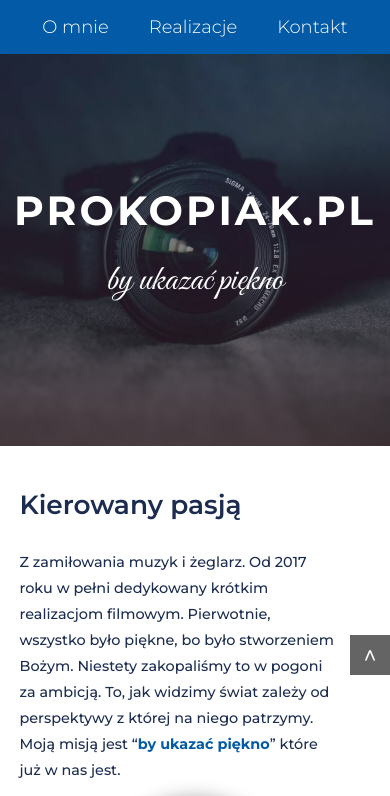
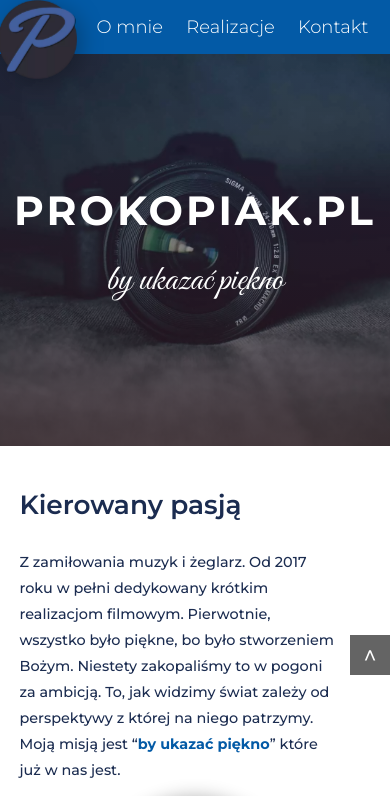
Before and after one commit to Rehaeel/rafal.prokopiak.pl, a React (Create React App) app: page / in a window 390 px wide. Shown: the top 796 px of the page. Built offline with nearby package versions, Linux system fonts and the light colour scheme.

Commit message:
adding logo on mobile menu

```diff
--- a/src/App.js
+++ b/src/App.js
@@ -3,8 +3,8 @@ import React from 'react';
 import { Route, Switch } from 'react-router-dom';
 import HomePage from './components/sites/main-page/home-page.js';
 import AboutMeSite from './components/sites/about-me-page/about-me-page';
-import Menu from './components/sites/about-me-page/sections/menu/menu.js';
 import GoUp from './components/go-up/go-up.js';
+import Menu from './components/menu/menu.js'
 
 export default function App() {
   return (
--- a/src/components/sites/about-me-page/sections/menu/menu.css
+++ b/src/components/menu/menu.css
@@ -27,7 +27,7 @@
     transform: scale(1.05);
 }
 
-.menu .tabs {
+.tabs {
     position: relative;
     display: flex;
     flex-wrap: nowrap;
@@ -67,8 +67,19 @@
     justify-content: space-around;
 }
 
-    .menu>a {
-    display: none;
+    .menu>a img{
+        max-width: 75px;
 }
 
+.tabs {
+    width: 100%;
+justify-content:space-around;
+padding: 0 10px;
 }
+
+.tabs>a {
+    padding: 0;
+}
+
+
+}
--- a/src/components/sites/about-me-page/sections/menu/menu.js
+++ b/src/components/menu/menu.js
@@ -1,6 +1,6 @@
 import React from 'react'
 import './menu.css';
-import Logo from '../../../../logo/Logo.webp';
+import Logo from '../logo/Logo.webp';
 
 export default class Menu extends React.Component {
     render() {
```
